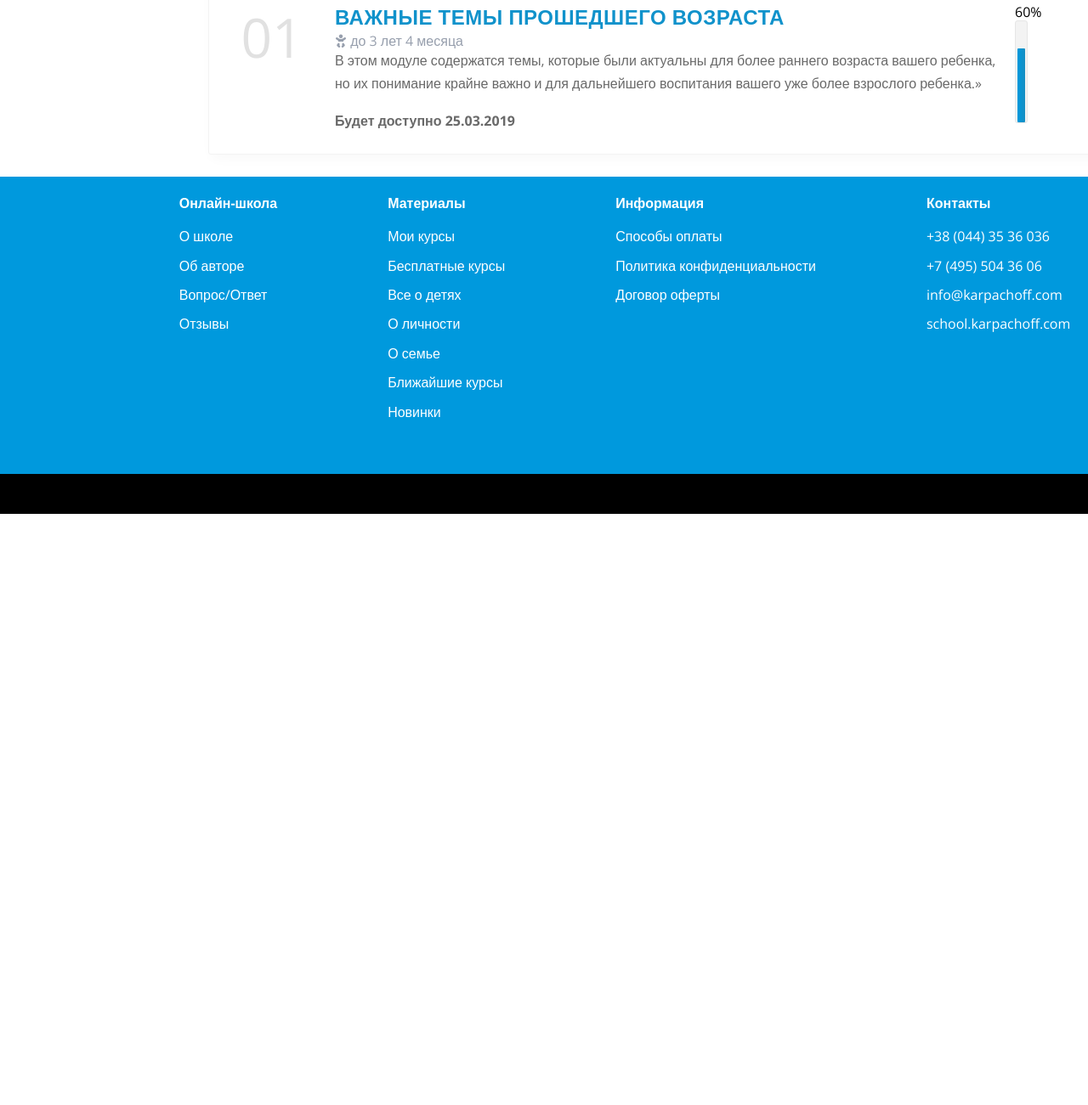
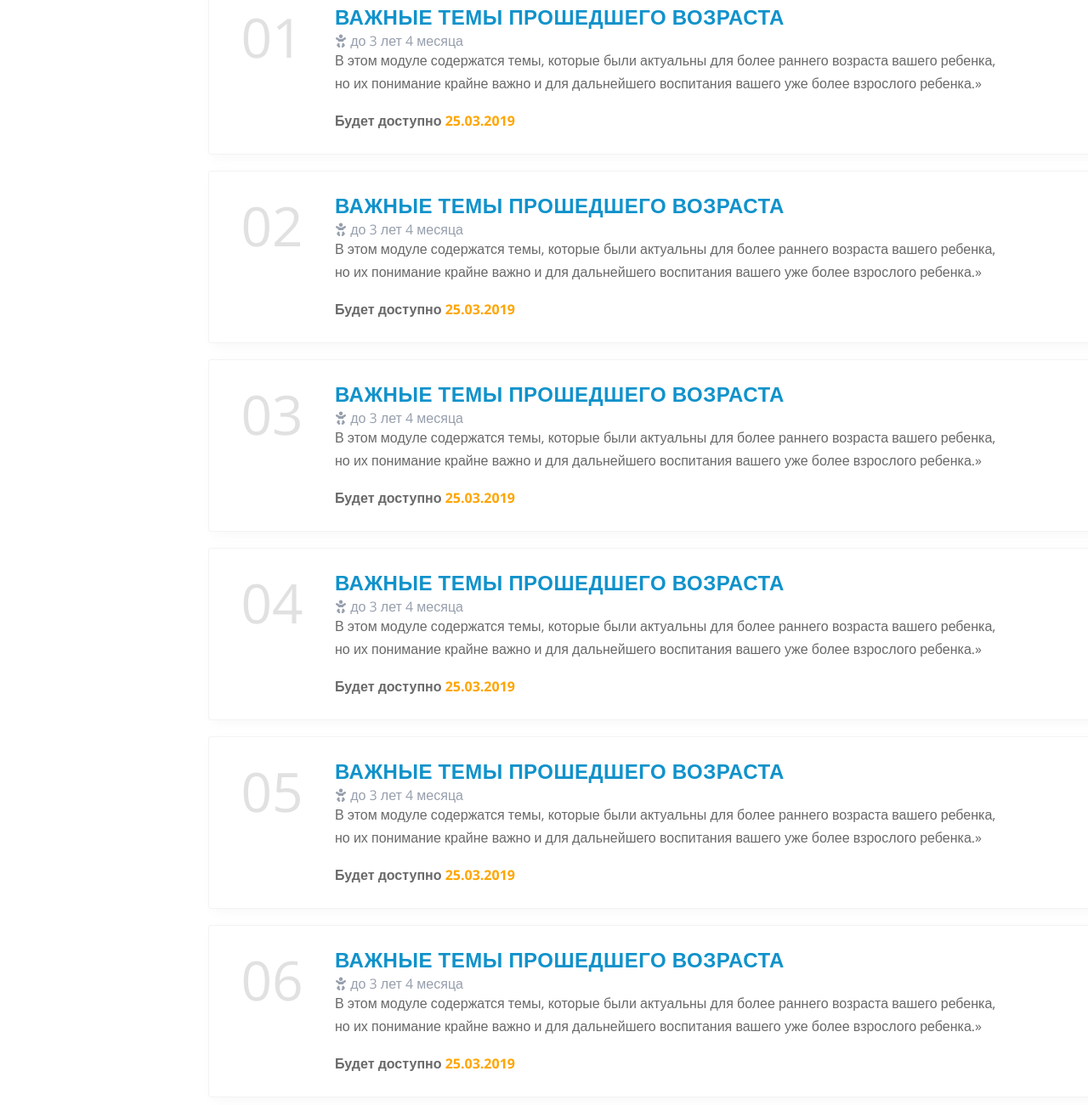
Before and after one commit to MyLadySnezhka/Karpa4OFF-les13, a plain HTML site: page index.html in a window 1280 px wide. Shown: the part 779-2080 px from the top of the page at 85% size. Before the commit the page ends 1384 px from the top, so only its background shows below. Drawn offline with nearby package versions, Linux system fonts and the light colour scheme.

Commit message:
add lesson sections

```diff
--- a/index.html
+++ b/index.html
@@ -64,25 +64,126 @@
 					01
 				</div>
 				<div class="lesson-section-main">
-					<span class="title-text-style">Важные темы прошедшего возраста</span><br>
+					<div class="title-text-style">Важные темы прошедшего возраста</div>
 					<div class="age-text-style"><i class="fa-solid fa-baby"></i> до 3 лет 4 месяца</div>
 					<div class="lesson-text-style">
 						В этом модуле содержатся темы, которые были актуальны для более раннего возраста вашего ребенка, но их понимание крайне
 						важно и для дальнейшего воспитания вашего уже более взрослого ребенка.»
 					</div>
-					<div class="lesson-date-style">Будет доступно 25.03.2019</div>
+					<div class="lesson-date-style">Будет доступно <span>25.03.2019</span></div>
 				</div>
 				<div class="lesson-section-progress">
 					60%
 					<div class="lesson-section-progress-full">
-						<div class="lesson-section-progress-bar">
-
-						</div>
+						<div class="lesson-section-progress-bar"></div>
 					</div>
 				</div>
-
 			</section>
-
+			<section class="lesson-section">
+				<div class="lesson-section-num">
+					02
+				</div>
+				<div class="lesson-section-main">
+					<div class="title-text-style">Важные темы прошедшего возраста</div>
+					<div class="age-text-style"><i class="fa-solid fa-baby"></i> до 3 лет 4 месяца</div>
+					<div class="lesson-text-style">
+						В этом модуле содержатся темы, которые были актуальны для более раннего возраста вашего ребенка, но их
+						понимание крайне
+						важно и для дальнейшего воспитания вашего уже более взрослого ребенка.»
+					</div>
+					<div class="lesson-date-style">Будет доступно <span>25.03.2019</span></div>
+				</div>
+				<div class="lesson-section-progress">
+					60%
+					<div class="lesson-section-progress-full">
+						<div class="lesson-section-progress-bar"></div>
+					</div>
+				</div>
+			</section>
+			<section class="lesson-section">
+				<div class="lesson-section-num">
+					03
+				</div>
+				<div class="lesson-section-main">
+					<div class="title-text-style">Важные темы прошедшего возраста</div>
+					<div class="age-text-style"><i class="fa-solid fa-baby"></i> до 3 лет 4 месяца</div>
+					<div class="lesson-text-style">
+						В этом модуле содержатся темы, которые были актуальны для более раннего возраста вашего ребенка, но их
+						понимание крайне
+						важно и для дальнейшего воспитания вашего уже более взрослого ребенка.»
+					</div>
+					<div class="lesson-date-style">Будет доступно <span>25.03.2019</span></div>
+				</div>
+				<div class="lesson-section-progress">
+					60%
+					<div class="lesson-section-progress-full">
+						<div class="lesson-section-progress-bar"></div>
+					</div>
+				</div>
+			</section>
+			<section class="lesson-section">
+				<div class="lesson-section-num">
+					04
+				</div>
+				<div class="lesson-section-main">
+					<div class="title-text-style">Важные темы прошедшего возраста</div>
+					<div class="age-text-style"><i class="fa-solid fa-baby"></i> до 3 лет 4 месяца</div>
+					<div class="lesson-text-style">
+						В этом модуле содержатся темы, которые были актуальны для более раннего возраста вашего ребенка, но их
+						понимание крайне
+						важно и для дальнейшего воспитания вашего уже более взрослого ребенка.»
+					</div>
+					<div class="lesson-date-style">Будет доступно <span>25.03.2019</span></div>
+				</div>
+				<div class="lesson-section-progress">
+					60%
+					<div class="lesson-section-progress-full">
+						<div class="lesson-section-progress-bar"></div>
+					</div>
+				</div>
+			</section>
+			<section class="lesson-section">
+				<div class="lesson-section-num">
+					05
+				</div>
+				<div class="lesson-section-main">
+					<div class="title-text-style">Важные темы прошедшего возраста</div>
+					<div class="age-text-style"><i class="fa-solid fa-baby"></i> до 3 лет 4 месяца</div>
+					<div class="lesson-text-style">
+						В этом модуле содержатся темы, которые были актуальны для более раннего возраста вашего ребенка, но их
+						понимание крайне
+						важно и для дальнейшего воспитания вашего уже более взрослого ребенка.»
+					</div>
+					<div class="lesson-date-style">Будет доступно <span>25.03.2019</span></div>
+				</div>
+				<div class="lesson-section-progress">
+					60%
+					<div class="lesson-section-progress-full">
+						<div class="lesson-section-progress-bar"></div>
+					</div>
+				</div>
+			</section>
+			<section class="lesson-section">
+				<div class="lesson-section-num">
+					06
+				</div>
+				<div class="lesson-section-main">
+					<div class="title-text-style">Важные темы прошедшего возраста</div>
+					<div class="age-text-style"><i class="fa-solid fa-baby"></i> до 3 лет 4 месяца</div>
+					<div class="lesson-text-style">
+						В этом модуле содержатся темы, которые были актуальны для более раннего возраста вашего ребенка, но их
+						понимание крайне
+						важно и для дальнейшего воспитания вашего уже более взрослого ребенка.»
+					</div>
+					<div class="lesson-date-style">Будет доступно <span>25.03.2019</span></div>
+				</div>
+				<div class="lesson-section-progress">
+					60%
+					<div class="lesson-section-progress-full">
+						<div class="lesson-section-progress-bar"></div>
+					</div>
+				</div>
+			</section>
 
 
 		</main>
--- a/styles/main.css
+++ b/styles/main.css
@@ -54,7 +54,7 @@ body {
     height: 184px;
     font-size: 38px;
     line-height: 53px;
-    margin-top: 66px;
+    margin-top: 60px;
     font-weight: bold;
 }
 
@@ -149,7 +149,7 @@ body {
 }
 
 .lesson-section-progress {
-    padding-right: 42px;
+    padding-left: 104px;
 }
 
 .lesson-section-progress-full {
@@ -207,6 +207,10 @@ body {
     font-weight: bold;
 }
 
+.lesson-date-style span {
+    color: orange;
+}
+
 
 .footer {
     display: flex;
```
